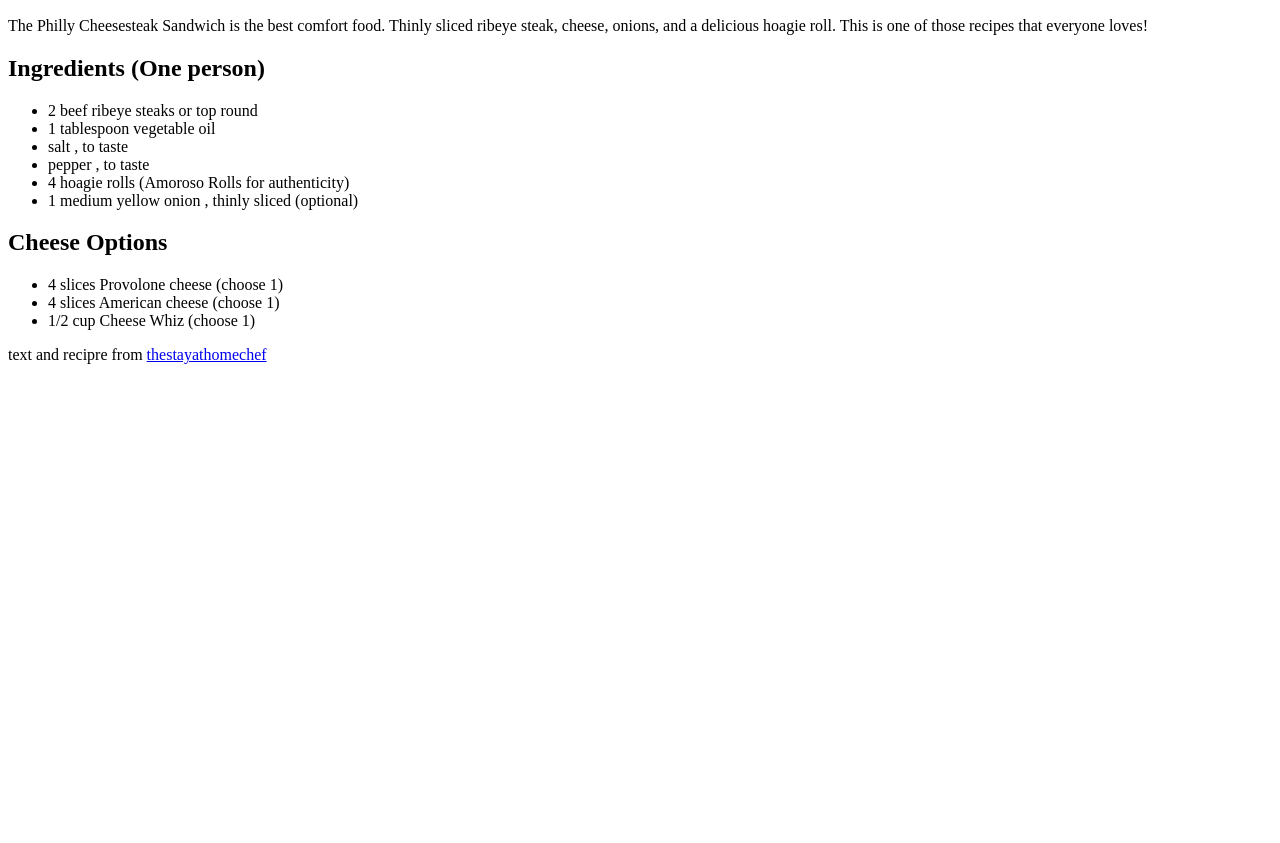
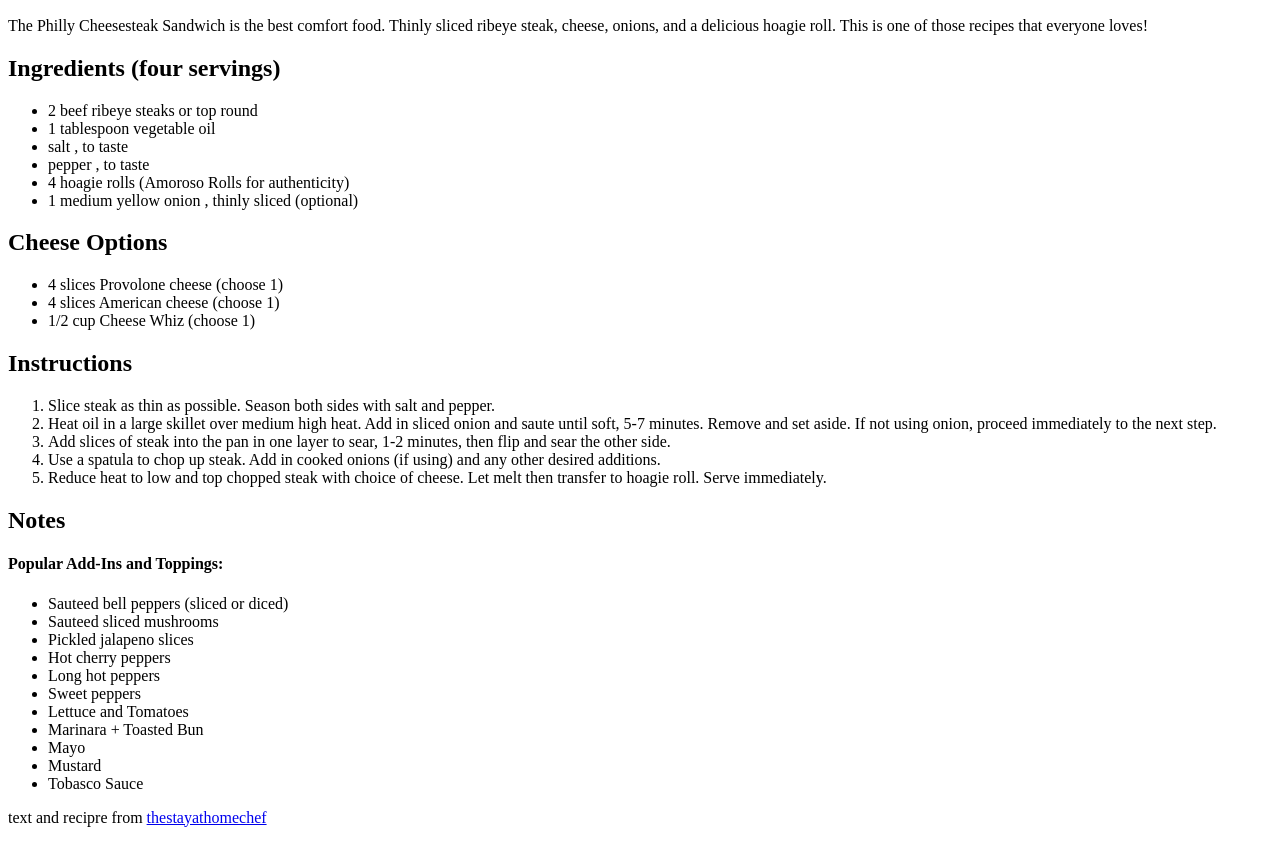
Before and after one commit to Fun9i/odin-recipes, a plain HTML site: page recipes/philly_cheesesteak.html in a window 1280 px wide. Shown: the part 608-1451 px from the top of the page. Before the commit the page ends 988 px from the top, so only its background shows below. Drawn offline with Linux system fonts and the light colour scheme.

Commit message:
modified:   recipes/philly_cheesesteak.html
    Added recipe to philly_cheesesteak.html
    Added notes>toppings to philly_cheesesteak.html

```diff
--- a/recipes/philly_cheesesteak.html
+++ b/recipes/philly_cheesesteak.html
@@ -16,7 +16,7 @@
             Thinly sliced ribeye steak, cheese, onions, and a delicious hoagie roll.
             This is one of those recipes that everyone loves!
         </p>
-        <h2>Ingredients (One person)</h2>
+        <h2>Ingredients (four servings)</h2>
         <ul>
             <li>2 beef ribeye steaks or top round</li>
             <li>1 tablespoon vegetable oil</li>
@@ -31,6 +31,31 @@
             <li>4 slices American cheese (choose 1)</li>
             <li>1/2 cup Cheese Whiz (choose 1)</li>
         </ul>
+        <h2>Instructions</h2>
+        <ol>
+            <li>Slice steak as thin as possible. Season both sides with salt and pepper.</li>
+            <li>
+                Heat oil in a large skillet over medium high heat. Add in sliced onion and saute until soft, 5-7 minutes.
+                Remove and set aside. If not using onion, proceed immediately to the next step.</li>
+            <li>Add slices of steak into the pan in one layer to sear, 1-2 minutes, then flip and sear the other side.</li>
+            <li>Use a spatula to chop up steak. Add in cooked onions (if using) and any other desired additions.</li>
+            <li>Reduce heat to low and top chopped steak with choice of cheese. Let melt then transfer to hoagie roll. Serve immediately.</li>
+        </ol>
+        <h2>Notes</h2>
+        <h4>Popular Add-Ins and Toppings:</h4>
+        <ul>
+            <li>Sauteed bell peppers (sliced or diced)</li>
+            <li>Sauteed sliced mushrooms</li>
+            <li>Pickled jalapeno slices</li>
+            <li>Hot cherry peppers</li>
+            <li>Long hot peppers</li>
+            <li>Sweet peppers</li>
+            <li>Lettuce and Tomatoes</li>
+            <li>Marinara + Toasted Bun</li>
+            <li>Mayo</li>
+            <li>Mustard</li>
+            <li>Tobasco Sauce</li>
+        </ul>
     </main>
     <footer>
         <p>text and recipre from <a href="https://thestayathomechef.com/philly-cheesesteak/" target="_blank" rel="noopener noreferrer">thestayathomechef</a></p>
```
